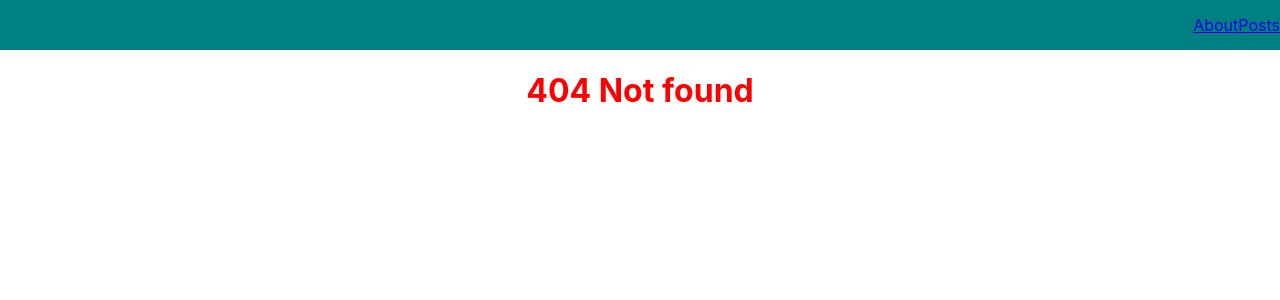
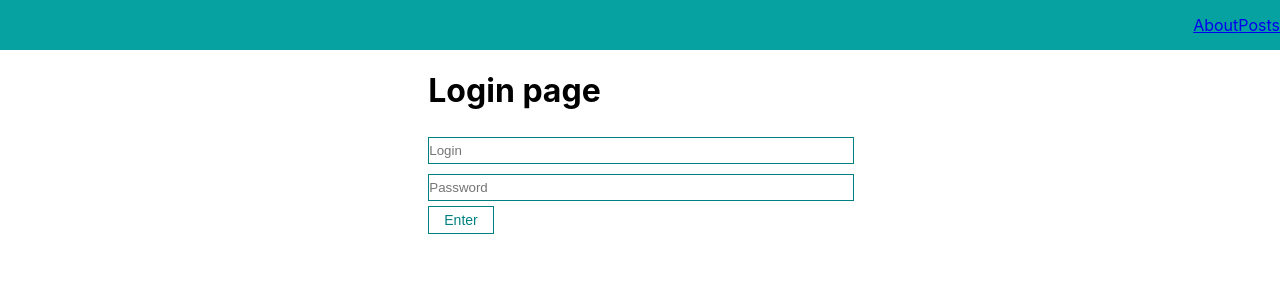
Before and after one commit to EvgeniyaDzb/Journal, a React (Create React App) app: page /login in a window 1280 px wide. Before the commit this address led to /error. Shown: the top 300 px of the page. Built offline with nearby package versions, Linux system fonts and the light colour scheme.

Commit message:
authorization and routing depending on user status

```diff
--- a/src/App.js
+++ b/src/App.js
@@ -1,16 +1,34 @@
-import React from 'react';
+import React, { useEffect, useState } from 'react';
 import { BrowserRouter } from 'react-router-dom';
-import './App.css'
+// import './App.css'
 import Navbar from './components/UI/navbar/Navbar';
 import AppRouter from './components/AppRouter';
+import { AuthContext } from './context/context';
 
 
 function App() {
+  const [isAuth, setIsAuth] = useState(false);
+  const [isLoading, setIsLoading] = useState(true);
+
+
+  useEffect(()=>{
+    if(localStorage.getItem('auth')){
+      setIsAuth(true)
+    };
+    setIsLoading(false);
+  },[])
+
   return (
-    <BrowserRouter>
-      <Navbar />
-      <AppRouter/>
-    </BrowserRouter>
+    <AuthContext.Provider value={{
+      isAuth,
+      setIsAuth,
+      isLoading
+    }}>
+      <BrowserRouter>
+        <Navbar />
+        <AppRouter />
+      </BrowserRouter>
+    </AuthContext.Provider>
   );
 }
 
--- a/src/components/AppRouter.jsx
+++ b/src/components/AppRouter.jsx
@@ -1,22 +1,47 @@
-import React from 'react';
+import React, { useContext } from 'react';
 import { Route, Routes, Navigate } from 'react-router-dom';
-import About from '../pages/About';
-import Posts from '../pages/Posts';
-import Error from '../pages/Error';
-import PostIdPage from '../pages/PostIdPage';
+import { AuthContext } from '../context/context';
+import { privetRoutes, publicRoutes } from '../router/route';
+import Loader from './UI/loader/Loader';
 
 
 const AppRouter = () => {
+  const {isAuth, isLoading} = useContext(AuthContext);
+
+  if(isLoading){
+    return <Loader/>
+  }
+
   return (
+    isAuth
+      ?
       <Routes>
-        <Route path="about" element={<About />} />
-        <Route path="posts" element={<Posts/>} />
-        <Route path="/" element={<Posts/>} />
-        <Route path="/posts/:id" element={<PostIdPage/>} />
-        <Route path="error" element={<Error/>} />
+        {privetRoutes.map(route =>
+          <Route
+            key={route.path}
+            path={route.path}
+            element={route.element}
+            exect={route.exect}
+          />
+        )}
         <Route
           path="*"
           element={<Navigate to="error" />}
+        />
+      </Routes>
+      :
+      <Routes>
+        {publicRoutes.map(route =>
+          <Route
+            key={route.path}
+            path={route.path}
+            element={route.element}
+            exect={route.exect}
+          />
+        )}
+        <Route
+          path="*"
+          element={<Navigate to="login" />}
         />
       </Routes>
   );
--- a/src/components/UI/navbar/Navbar.jsx
+++ b/src/components/UI/navbar/Navbar.jsx
@@ -1,16 +1,27 @@
-import React from "react";
+import React, { useContext } from "react";
 import { Link } from "react-router-dom";
+import { AuthContext } from "../../../context/context";
+import MyButton from "../button/MyButton";
 import style from "./Navbar.module.css"
 
 const Navbar = () => {
-    return(
+  const { isAuth, setIsAuth } = useContext(AuthContext);
+
+  const logout = () => {
+    setIsAuth(false);
+    localStorage.removeItem('auth')
+
+  }
+
+  return (
     <div className={style.navbar}>
-        <div className={style.navbar__links}>
-          <Link to='/about'>About</Link>
-          <Link to='/posts'>Posts</Link>
-        </div>
+      {isAuth && <MyButton onClick={logout}>Log out</MyButton>}
+      <div className={style.navbar__links}>
+        <Link to='/about'>About</Link>
+        <Link to='/posts'>Posts</Link>
       </div>
-    );
+    </div>
+  );
 };
 
 export default Navbar;
--- a/src/components/UI/navbar/Navbar.module.css
+++ b/src/components/UI/navbar/Navbar.module.css
@@ -4,7 +4,7 @@
     display: flex;
     align-items: center;
     padding: 0 15px;
-    background: teal;
+    background: rgb(6, 161, 161);
   }
 
   .navbar__links {
--- /dev/null
+++ b/src/context/context.js
@@ -0,0 +1,3 @@
+import {createContext} from 'react';
+
+export const AuthContext = createContext(null);
--- /dev/null
+++ b/src/pages/Login.jsx
@@ -0,0 +1,28 @@
+import React, { useContext } from "react";
+import MyButton from "../components/UI/button/MyButton";
+import MyInput from "../components/UI/input/MyInput";
+import { AuthContext } from "../context/context";
+
+const Login = () => {
+
+    const { isAuth, setIsAuth } = useContext(AuthContext);
+
+    const login = event => {
+        event.preventDefault();
+        setIsAuth(true);
+        localStorage.setItem('auth', 'true')
+    }
+
+    return (
+        <div>
+            <h1>Login page</h1>
+            <form onSubmit={login}>
+                <MyInput type="text" placeholder="Login" />
+                <MyInput type="password" placeholder="Password" />
+                <MyButton>Enter</MyButton>
+            </form>
+        </div>
+    );
+};
+
+export default Login;
--- /dev/null
+++ b/src/router/route.js
@@ -0,0 +1,17 @@
+import About from "../pages/About";
+import Error from "../pages/Error";
+import Login from "../pages/Login";
+import PostIdPage from "../pages/PostIdPage";
+import Posts from "../pages/Posts";
+
+export const privetRoutes = [
+    {path: '/', element: <Posts/>, exect: true},
+    {path: '/about', element: <About/>, exect: true},
+    {path: '/posts', element: <Posts/>, exect: true},
+    {path: '/posts/:id', element: <PostIdPage/>, exect: true},
+    {path: '/error', element: <Error/>, exect: true},
+]
+
+export const publicRoutes = [
+    {path: '/login', element: <Login/>, exect: true},
+]
```
